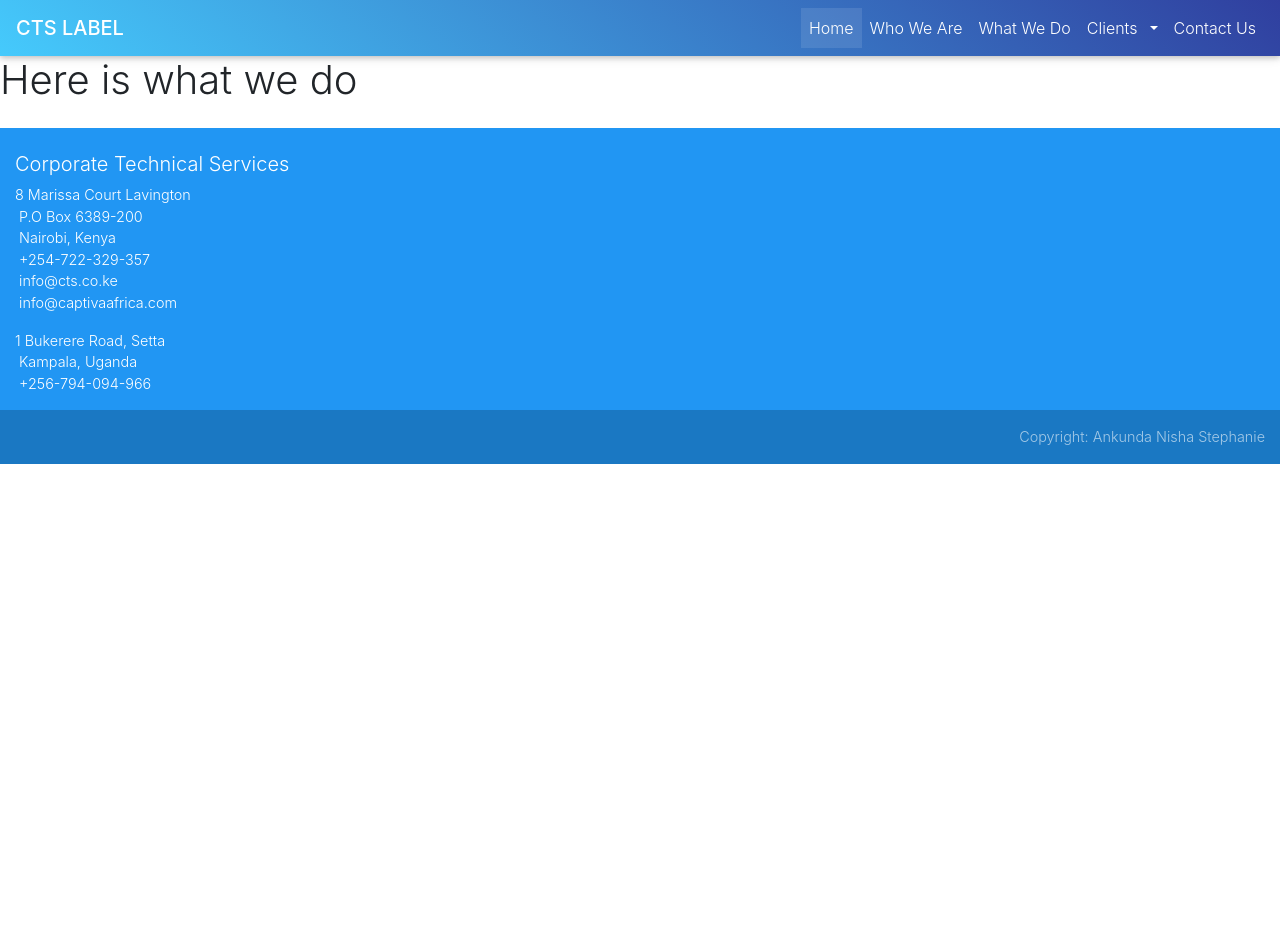
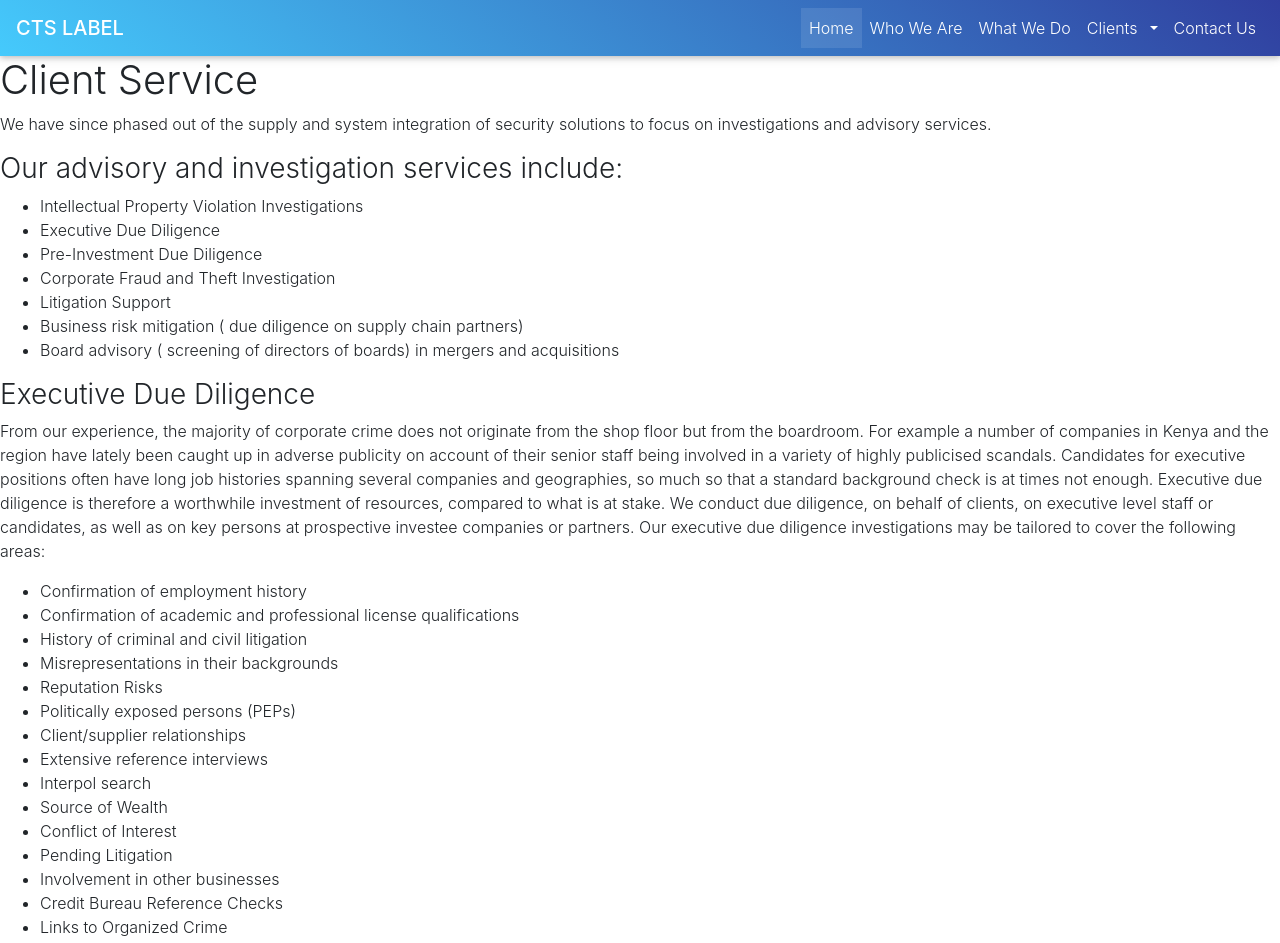
Before and after one commit to ankundn/CTL, a React (Create React App) app: page /service in a window 1280 px wide. Shown: the top 943 px of the page. Before the commit the page ends 800 px from the top, so only its background shows below. Built offline with nearby package versions, Linux system fonts and the light colour scheme.

Commit message:
Added content to the service page

```diff
--- a/src/components/Service.js
+++ b/src/components/Service.js
@@ -2,7 +2,70 @@ import React from "react";
 
 class Service extends React.Component {
   render() {
-    return <h1>Here is what we do</h1>;
+    return (
+      <div>
+        <h1>Client Service</h1>
+        <p>
+          We have since phased out of the supply and system integration of
+          security solutions to focus on investigations and advisory services.
+        </p>
+        <h3>Our advisory and investigation services include:</h3>
+        <ul>
+          <li>Intellectual Property Violation Investigations</li>
+          <li>Executive Due Diligence</li>
+          <li>Pre-Investment Due Diligence</li>
+          <li>Corporate Fraud and Theft Investigation</li>
+          <li>Litigation Support</li>
+          <li>
+            Business risk mitigation ( due diligence on supply chain partners)
+          </li>
+          <li>
+            Board advisory ( screening of directors of boards) in mergers and
+            acquisitions
+          </li>
+        </ul>
+        <h3>Executive Due Diligence</h3>
+        <p>
+          From our experience, the majority of corporate crime does not
+          originate from the shop floor but from the boardroom. For example a
+          number of companies in Kenya and the region have lately been caught up
+          in adverse publicity on account of their senior staff being involved
+          in a variety of highly publicised scandals. Candidates for executive
+          positions often have long job histories spanning several companies and
+          geographies, so much so that a standard background check is at times
+          not enough. Executive due diligence is therefore a worthwhile
+          investment of resources, compared to what is at stake. We conduct due
+          diligence, on behalf of clients, on executive level staff or
+          candidates, as well as on key persons at prospective investee
+          companies or partners. Our executive due diligence investigations may
+          be tailored to cover the following areas:
+        </p>
+        <ul>
+          <li>Confirmation of employment history</li>
+          <li>
+            Confirmation of academic and professional license qualifications
+          </li>
+          <li>History of criminal and civil litigation</li>
+          <li>Misrepresentations in their backgrounds</li>
+          <li>Reputation Risks</li>
+          <li>Politically exposed persons (PEPs)</li>
+          <li> Client/supplier relationships</li>
+          <li>Extensive reference interviews</li>
+          <li>Interpol search</li>
+          <li>Source of Wealth</li>
+          <li>Conflict of Interest</li>
+          <li>Pending Litigation</li>
+          <li>Involvement in other businesses</li>
+          <li>Credit Bureau Reference Checks</li>
+          <li>Links to Organized Crime</li>
+          <li>Verification of Credentials</li>
+          <li>Debts and Solvency</li>
+          <li>Judgments</li>
+          <li>Regulatory Violations</li>
+        </ul>
+        <p>Any other information of interest to the client</p>
+      </div>
+    );
   }
 }
 
```
